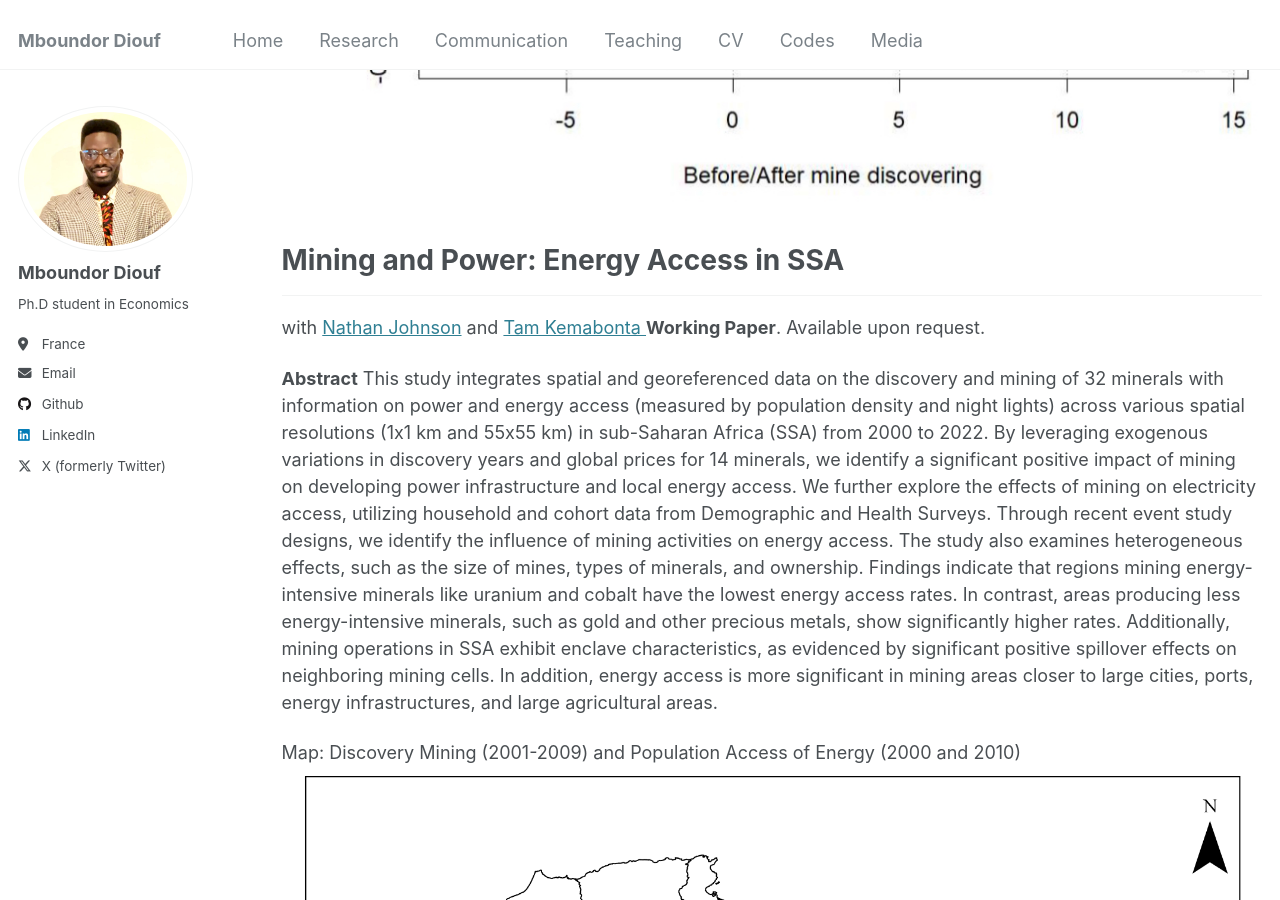
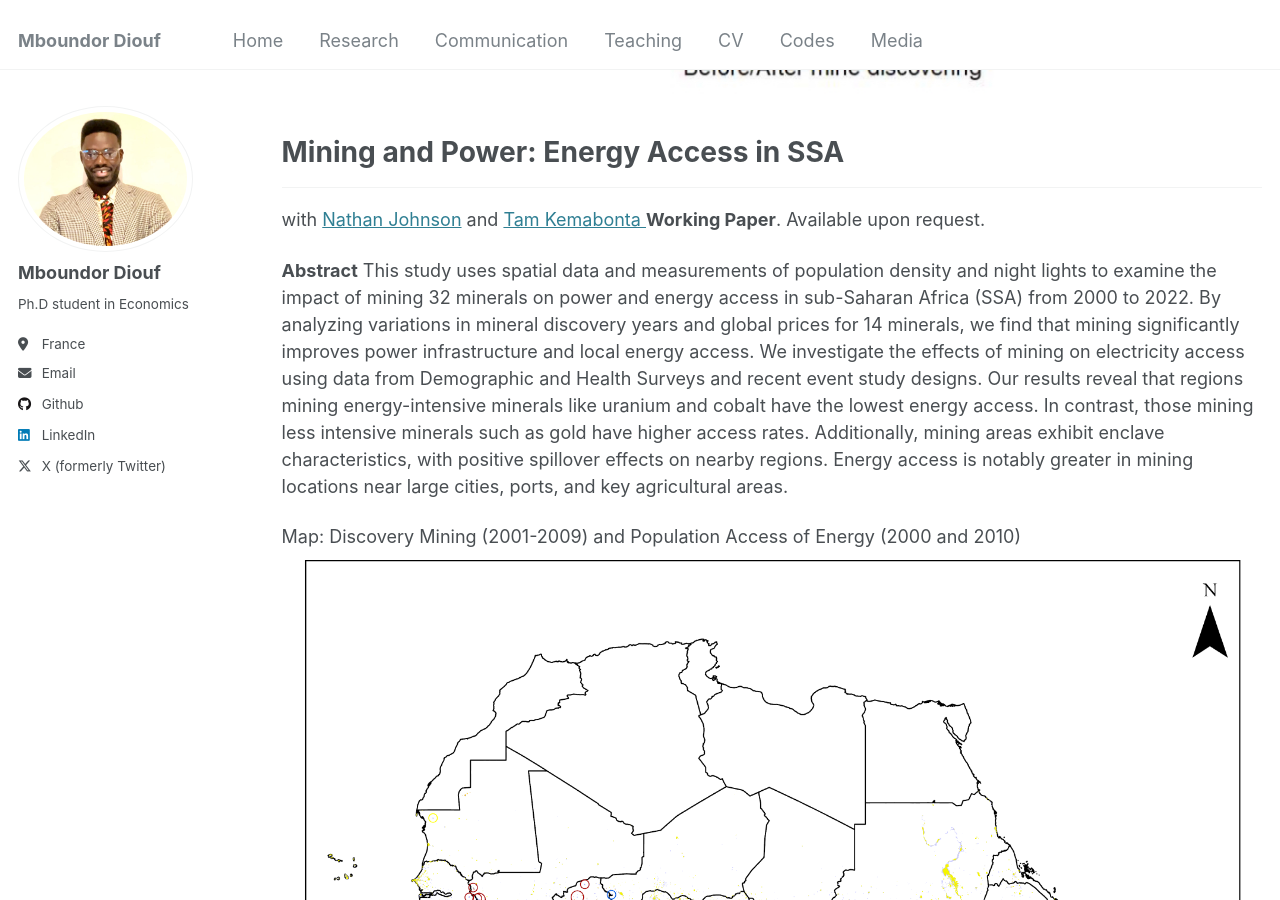
Before and after one commit to mboundordiouf/mboundordiouf.github.io, a Jekyll site: the page built from _pages/publications.md, in a window 1280 px wide and 900 px high, scrolled down 1468 px. Built offline with Jekyll 4.4.1, drawn with Linux system fonts in a browser that asks for light colours; some of the changed text lies outside the part shown.

Commit message:
Update publications.md

```diff
--- a/_pages/publications.md
+++ b/_pages/publications.md
@@ -12,7 +12,7 @@ with [Raja Chakir](https://sites.google.com/site/rajachakir/home) and [Ahmed Tri
 **Submitted**. Available upon request.
 
 **Abstract**:
-This study investigates the impact of mining activity on deforestation in Sub-Saharan Africa between 2001 and 2018. Using data on the extraction of 14 minerals and deforestation across diverse regions, we apply Two-Way Fixed Effects Difference-in-Differences (TWFE-DID) methods to uncover the persistent and wide-reaching effects of mining, including prospecting activities, on forest loss. Our findings provide robust evidence that mining significantly contributes to deforestation across multiple spatial levels, including buffer zones, cells, and districts. Notably, indirect impacts surpass direct ones, with deforestation extending up to 80 km from mining sites. These results remain consistent through extensive robustness checks, accounting for fluctuations in global mineral prices. Employing causal mediation analysis, we identify key mechanisms driving deforestation, including local economic activity, agriculture, urbanization, conflict, and infrastructure development. Additionally, our study reveals nuanced variations in deforestation impacts based on mine size, mineral type, ownership structure, mining method, and regional intensity.
+This study examines the impact of mining on deforestation in Sub-Saharan Africa (2001–2018). Using geospatial data on 14 minerals and a Two-Way Fixed Effects Difference-in-Differences (TWFE-DID) approach, we find that mining significantly increases deforestation, with indirect effects exceeding direct ones and extending up to 80 km from mining sites. Causal mediation analysis identifies key mechanisms, including agriculture, urbanization, infrastructure, and conflict. Results remain robust to global mineral price fluctuations and vary by mine size, mineral type, and ownership structure. Our findings highlight the broad environmental footprint of mining and the need for sustainable policies.
 
  Figure: Deforestation rate before/after mining discovered at cell and buffer zone levels <br/><img src='/images/RESULTdeforstation.jpg'>
 
@@ -22,8 +22,7 @@ with [Nathan Johnson](https://search.asu.edu/profile/2183493) and [Tam Kemabonta
 **Working Paper**. Available upon request.
 
 **Abstract**
-This study integrates spatial and georeferenced data on the discovery and mining of 32 minerals with information on power and energy access (measured by population density and night lights) across various spatial resolutions (1x1 km and 55x55 km) in sub-Saharan Africa (SSA) from 2000 to 2022. By leveraging exogenous variations in discovery years and global prices for 14 minerals, we identify a significant positive impact of mining on developing power infrastructure and local energy access. We further explore the effects of mining on electricity access, utilizing household and cohort data from Demographic and Health Surveys. Through recent event study designs, we identify the influence of mining activities on energy access. The study also examines heterogeneous effects, such as the size of mines, types of minerals, and ownership. Findings indicate that regions mining energy-intensive minerals like uranium and cobalt have the lowest energy access rates.
-In contrast, areas producing less energy-intensive minerals, such as gold and other precious metals, show significantly higher rates. Additionally, mining operations in SSA exhibit enclave characteristics, as evidenced by significant positive spillover effects on neighboring mining cells. In addition, energy access is more significant in mining areas closer to large cities, ports, energy infrastructures, and large agricultural areas.
+This study uses spatial data and measurements of population density and night lights to examine the impact of mining 32 minerals on power and energy access in sub-Saharan Africa (SSA) from 2000 to 2022. By analyzing variations in mineral discovery years and global prices for 14 minerals, we find that mining significantly improves power infrastructure and local energy access. We investigate the effects of mining on electricity access using data from Demographic and Health Surveys and recent event study designs. Our results reveal that regions mining energy-intensive minerals like uranium and cobalt have the lowest energy access. In contrast, those mining less intensive minerals such as gold have higher access rates. Additionally, mining areas exhibit enclave characteristics, with positive spillover effects on nearby regions. Energy access is notably greater in mining locations near large cities, ports, and key agricultural areas.
 
  Map: Discovery Mining (2001-2009) and Population Access of Energy (2000 and 2010) <br/><img src='/images/mining_electricty_ASS.png'>
 
@@ -33,7 +32,7 @@ with [Raphael Soubeyran](https://sites.google.com/site/soubeyranhomepage/) and [
 **Working Paper**. Available upon request.
 
 **Abstract**
-The global energy transition is crucial but presents social and political challenges, particularly in mineral-rich African countries. Using high-resolution data, this study examines the link between mining discoveries and conflict (1997–2022). Findings show increased conflict during exploration—mainly protests over gold—peaking in the Pre-Feasibility and Feasibility stages before declining post-production. Conflict patterns vary by mine size, mineral type, and ownership. Mechanism analysis highlights local economic development (local economic activity, electricity access, urbanization, and migration) and environmental degradation (deforestation rate and natural disasters) induced by mining, amplifying the risk of conflict and emphasizing the need for local engagement. Results hold across different specifications, including mineral prices as a treatment variable.
+The global energy transition is crucial but presents social and political challenges, particularly in mineral-rich African countries. This study uses high-resolution data to explore the relationship between mining discoveries and conflict from 1997 to 2022. Utilizing a Two-Way Fixed Effects Difference-in-Differences (TWFE-DD) design, our findings indicate that conflict increases during exploration, primarily due to protests and riots over gold minerals. This escalation peaks during the Pre-Feasibility and Feasibility stages before continuing to rise after production starts. Conflict patterns vary by mine size, mineral type, and ownership. Mechanism analysis highlights local economic development (local economic activity, electricity access, urbanization, and migration) and environmental degradation (deforestation rate and natural disasters) induced by mining, amplifying the risk of conflict and emphasizing the need for local engagement. Results are consistent across varying specifications, including the use of mineral prices as a treatment variable and adopting a Synthetic Control Differences-in-Differences design.
 
  Map: Number of conflict events in Africa 1997-2021 <br/><img src='/images/Map_number of ACLED events.png'>
 
```
